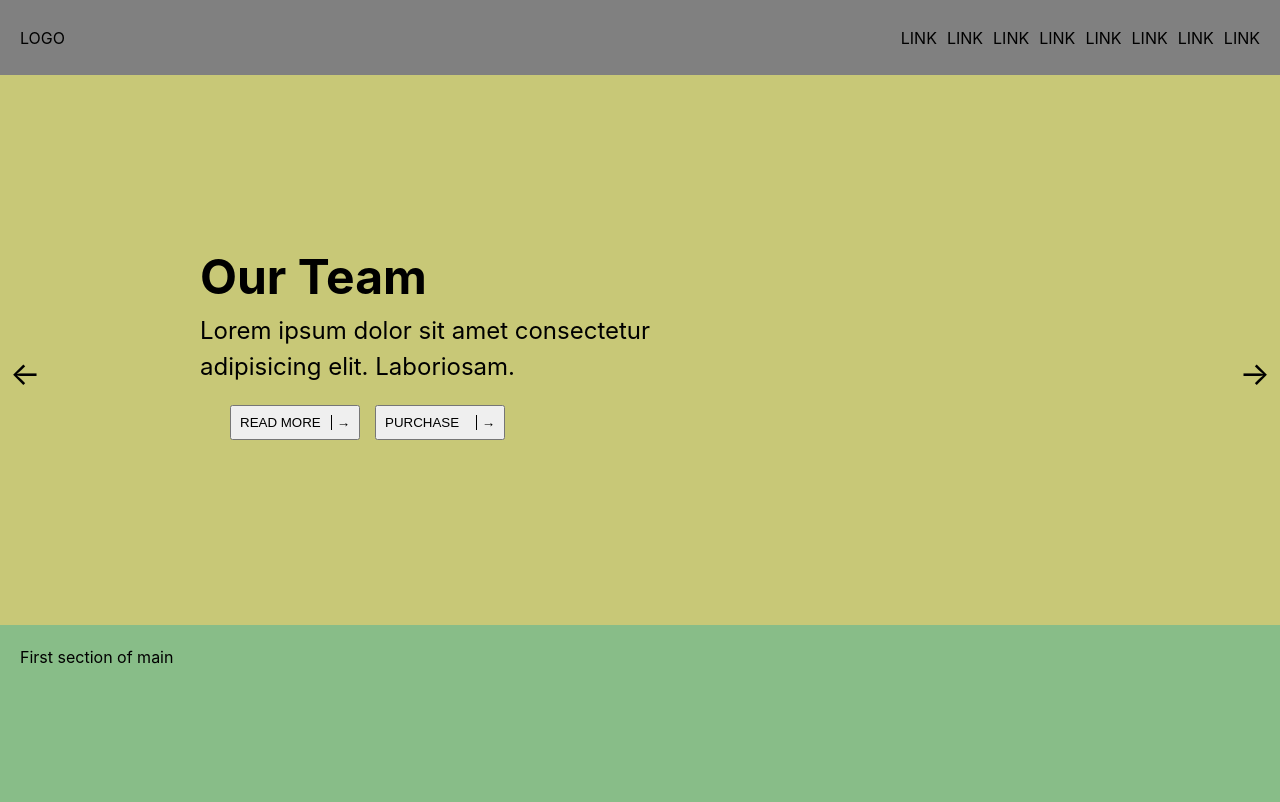
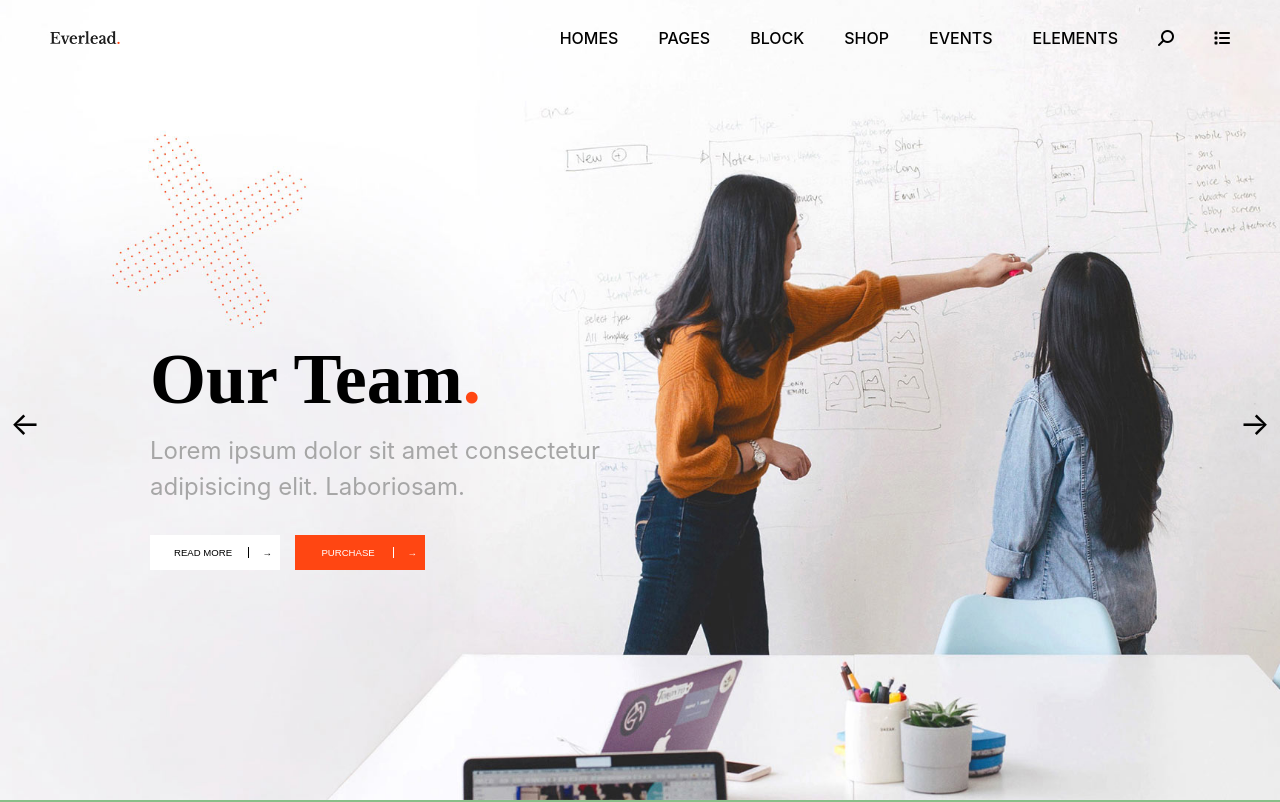
Before and after one commit to KevinZucca/proj-html-vuejs, a Vue app: page / in a window 1280 px wide. Shown: the top 802 px of the page. Built offline with nearby package versions, Linux system fonts and the light colour scheme.

Commit message:
feat: first editing in header and jumbo

```diff
--- a/package.json
+++ b/package.json
@@ -9,6 +9,7 @@
     "preview": "vite preview"
   },
   "dependencies": {
+    "@fortawesome/fontawesome-free": "^6.4.0",
     "vue": "^3.2.47"
   },
   "devDependencies": {
--- a/src/components/AppHeader_components/AppHeader.vue
+++ b/src/components/AppHeader_components/AppHeader.vue
@@ -1,5 +1,4 @@
 <script>
-import AppHeaderNavbar from './AppHeaderNavbar.vue';
 import AppHeaderJumbo from './AppHeaderJumbo.vue';
 
 export default {
@@ -12,14 +11,12 @@ export default {
     },
 
     components: {
-        AppHeaderNavbar,
         AppHeaderJumbo,
     }
 }
 </script>
 
 <template>
-    <AppHeaderNavbar></AppHeaderNavbar>
     <AppHeaderJumbo></AppHeaderJumbo>
 </template>
 
--- a/src/components/AppHeader_components/AppHeaderJumbo.vue
+++ b/src/components/AppHeader_components/AppHeaderJumbo.vue
@@ -6,24 +6,44 @@ export default {
             name: "AppHeaderJumbo",
 
         }
-    }
+    },
+
+    components: {
+    },
 }
 </script>
 
 <template>
     <div class="main-container">
+        <nav>
+            <div id="logo">
+                <a href="#"><img src="/public/img/logo-img-01.png" alt="nav-logo"></a>
+            </div>
+        <div id="links">
+            <ul>
+                <li><a href="#">homes</a></li>
+                <li><a href="#">pages</a></li>
+                <li><a href="#">block</a></li>
+                <li><a href="#">shop</a></li>
+                <li><a href="#">events</a></li>
+                <li><a href="#">elements</a></li>
+                <li><a href="#"><i class="fa-solid fa-magnifying-glass fa-flip-horizontal"></i></a></li>
+                <li><a href="#"><i class="fa-solid fa-list"></i></a></li>
+            </ul>
+        </div>
+        </nav>
         <div class="arrow left-arrow">
             <a href="#">&leftarrow;</a>
         </div>
         <div id="intro" class="container">
-            <h1>Our Team</h1>
-            <p>Lorem ipsum dolor sit amet consectetur adipisicing elit. Laboriosam.</p>
+            <h1>Our Team<span id="dot">.</span></h1>
+            <p id="intro-parag">Lorem ipsum dolor sit amet consectetur adipisicing elit. Laboriosam.</p>
             <div id="buttons-container">
                 <button>
                     <p>READ MORE</p>
                     <span>&rightarrow;</span>
                 </button>
-                <button>
+                <button class="orange-button">
                     <p>PURCHASE</p>
                     <span>&rightarrow;</span>
                 </button>
@@ -37,27 +57,73 @@ export default {
 
 <style scoped lang="scss">
     .main-container {
-        height: 550px;
+        height: 800px;
 
-        justify-content: flex-start;
-
-        align-items: center;
+        flex-flow: column;
+        gap: 250px;
         position: relative;
 
-        background-color: rgb(200, 200, 119);
+        padding: 0 50px;
+
+        background-image: url("/public/img/rev-slider-main-home-img-03.jpg");
+        background-size: cover;
+        background-repeat: no-repeat;
+        background-position: center;
+
+        nav {
+            width: 100%;
+            height: 75px;
+
+            display: flex;
+            justify-content: space-between;
+            align-items: center;
+
+            font-weight: 500;
+
+                #logo img {
+                    width: 70px;
+                }
+
+                ul {
+                    display: flex;
+                    gap: 40px;
+
+                    text-transform: uppercase;
+
+                }
+
+                a {
+                    text-decoration: none;
+                    color: black;
+                }
+            }
 
         #intro {
-            max-width: 500px;
+            max-width: 750px;
+            font-size: 1.5em;
 
-            margin-left: 180px;
+            padding: 0 100px;
 
-            font-size: 1.5em;
+            #dot {
+                color: #ff4612;
+            }
+
+            h1 {
+                font-size: 3em;
+                font-weight: 600;
+
+                font-family: serif;
+            }
+
+            #intro-parag {
+                color: #a6a6a6;
+            }
 
             #buttons-container {
                 display: flex;
                 gap: 15px;
 
-                padding: 20px 30px;
+                padding: 30px 0;
 
                 button {
                     width: 130px;
@@ -68,12 +134,21 @@ export default {
                     justify-content: space-between;
 
                     cursor: pointer;
+                    border: none;
 
                     padding: 8px;
+                    background-color: white;
 
-                    span {
-                        border-left: 0.5px solid;
-                        padding-left: 5px;
+                    font-size: 0.4em;
+
+                    &.orange-button {
+                        background-color: #ff4612;
+                        color: white;
+                    }
+
+                    p {
+                        width: 80%;
+                        border-right: 0.5px solid;
                     }
                 }
             }
--- a/src/components/AppHeader_components/AppHeaderNavbar.vue
+++ /dev/null
@@ -1,54 +0,0 @@
-<script>
-export default {
-
-    data() {
-        return {
-            name: "AppHeaderNavbar",
-        }
-    },
-}
-</script>
-
-<template>
-    <div class="main-container">
-        <div id="logo">
-            <a href="#">LOGO</a>
-        </div>
-        <div id="links">
-            <ul>
-                <li><a href="#">link</a></li>
-                <li><a href="#">link</a></li>
-                <li><a href="#">link</a></li>
-                <li><a href="#">link</a></li>
-                <li><a href="#">link</a></li>
-                <li><a href="#">link</a></li>
-                <li><a href="#">link</a></li>
-                <li><a href="#">link</a></li>
-            </ul>
-        </div>
-    </div>
-</template>
-
-<style scoped lang="scss">
-    .main-container {
-        height: 75px;
-
-        justify-content: space-between;
-        align-items: center;
-
-        background-color: gray;
-
-        ul {
-            display: flex;
-            gap: 10px;
-
-            text-transform: uppercase;
-
-        }
-
-        a {
-            text-decoration: none;
-            color: black;
-        }
-    }
-</style>
--- a/src/main.js
+++ b/src/main.js
@@ -1,5 +1,6 @@
 import { createApp } from 'vue'
 import './style.scss'
 import App from './App.vue'
+import '@fortawesome/fontawesome-free/css/all.css'
 
 createApp(App).mount('#app')
```
Also changed, not shown: 1 other file (tests, documents, lock files or other folders).
